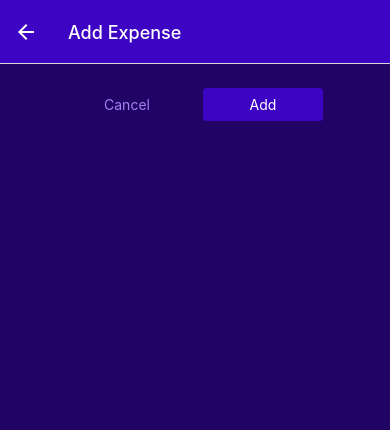
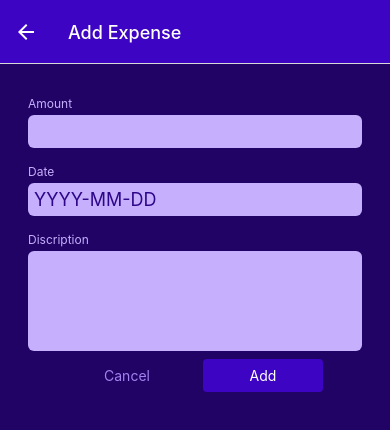
Before and after one commit to Ramses2/expense, a React Native app: screen /ManageExpense in a window 390 px wide. Shown: the top 430 px of the page. Built offline with nearby package versions, Linux system fonts and the light colour scheme.

Commit message:
Input form changes

```diff
--- a/App.js
+++ b/App.js
@@ -41,7 +41,7 @@
 export default function App() {
   return (
     <>
-      <StatusBar style="auto" />
+      <StatusBar style="light" />
       <ExpensesContextProvider>
         <NavigationContainer>
           <Stack.Navigator screenOptions={({
--- a/components/ExpensesOutput/ExpensesOutput.js
+++ b/components/ExpensesOutput/ExpensesOutput.js
@@ -1,14 +1,20 @@
-import {View,StyleSheet} from 'react-native';
+import {View,StyleSheet,Text} from 'react-native';
 import ExpensesList from './ExpensesList';
 import ExpensesSummary from './ExpensesSummary';
 import {GlobalStyles} from '../../constants/style';
 
 
 
-function ExpensesOutput({expenses,expensesPeriod}) {
+function ExpensesOutput({expenses,expensesPeriod,fallbackText}) {
+
+
+    let content=<Text style={styles.infoText}>{fallbackText}</Text>
+    if(expenses.length > 0) {
+        content=<ExpensesList expenses={expenses} />
+    }
     return <View style={styles.container}>
         <ExpensesSummary expenses={expenses} periodName={expensesPeriod}/>
-        <ExpensesList expenses={expenses} />
+        {content}
     </View>
 }
 
@@ -22,5 +28,12 @@
         paddingBottom:0,
         padding:24,
         backgroundColor: GlobalStyles.colors.primary700
+    },
+
+    infoText:{
+        color:'white',
+        textAlign:'center',
+        marginTop:32,
+        fontSize:16
     }
 })
--- /dev/null
+++ b/components/ManageExpense/ExpenseForm.js
@@ -0,0 +1,27 @@
+import { View } from "react-native"
+import Input from "./Input"
+
+function ExpenseForm() {
+    function amountChangedHandler(){}
+
+
+    return (<View>
+        <Input label="Amount" textInputConfig={{
+            keyboardType:'decimal-pad',
+            onChangeText:amountChangedHandler
+        }}/>
+        <Input label="Date" textInputConfig={{
+            placeholder: 'YYYY-MM-DD',
+            maxLength: 10,
+            onChangeText:()=>{}
+        }}
+        />
+        <Input label="Discription" textInputConfig={{
+            multiline: true,
+            autoCorrect: false,
+            autoCapitalize: 'none'
+        }}/>
+    </View>)
+}
+
+export default ExpenseForm;
--- /dev/null
+++ b/components/ManageExpense/Input.js
@@ -0,0 +1,43 @@
+import { View,Text,TextInput, StyleSheet } from "react-native";
+import { GlobalStyles } from "../../constants/style";
+
+function Input({label, textInputConfig}) {
+
+    let inputStyles=[styles.input];
+    if (textInputConfig && textInputConfig.multiline) {
+        inputStyles.push(styles.inputMultiline)
+    }
+
+    return (
+    <View style={styles.inputContainer}>
+        <Text style={styles.label}>{label}</Text>
+        <TextInput {...textInputConfig} style={inputStyles}/>
+    </View>
+    )
+}
+
+export default Input;
+
+const styles=StyleSheet.create({
+    inputContainer: {
+        marginHorizontal:4,
+        marginVertical:8
+    },
+
+    label:{
+        fontSize:12,
+        color:GlobalStyles.colors.primary100,
+        marginBottom:4
+    },
+    input:{
+        backgroundColor:GlobalStyles.colors.primary100,
+        color:GlobalStyles.colors.primary700,
+        padding:6,
+        borderRadius:6,
+        fontSize:18
+    },
+    inputMultiline: {
+        minHeight:100,
+        textAlignVertical:'top'
+    }
+})
--- a/screens/AllExpenses.js
+++ b/screens/AllExpenses.js
@@ -5,7 +5,7 @@
 
 function AllExpenses() {
     const expensesCtx = useContext(ExpensesContext);
-    return <ExpensesOutput expenses={expensesCtx.expenses} expensesPeriod="Total"/>
+    return <ExpensesOutput expenses={expensesCtx.expenses} expensesPeriod="Total" fallbackText="No registered expenses found"/>
 }
 
 
--- a/screens/ManageExpense.js
+++ b/screens/ManageExpense.js
@@ -4,6 +4,7 @@
 import {GlobalStyles} from '../constants/style';
 import Button from '../components/UI/Button';
 import { ExpensesContext } from '../store/expenses-context';
+import ExpenseForm from '../components/ManageExpense/ExpenseForm';
 
 
 function ManageExpense({route, navigation}) {
@@ -41,6 +42,7 @@
 
 
     return <View style={styles.constainer}>
+        <ExpenseForm />
         <View style={styles.buttons}>
             <Button style={styles.button} mode="flat" onPress={cancelHandler}>Cancel</Button>
             <Button style={styles.button} onPress={confirmHandler}>{isEditing ? 'Update' : 'Add'}</Button>
--- a/screens/RecentExpenses.js
+++ b/screens/RecentExpenses.js
@@ -13,7 +13,7 @@
 
         return expense.date > date7DaysAgo;
     })
-    return <ExpensesOutput expenses={recentExpenses}  expensesPeriod="Last 7 days"/>
+    return <ExpensesOutput expenses={recentExpenses}  fallbackText="No expenses registered for the last 7 days" expensesPeriod="Last 7 days"/>
 }
 
 
```
